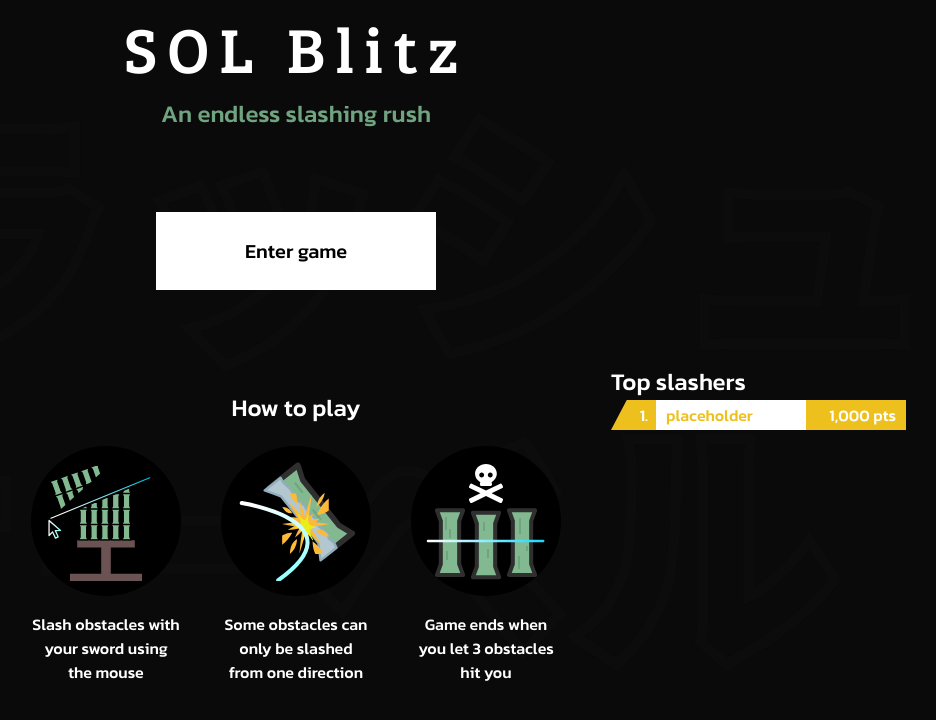
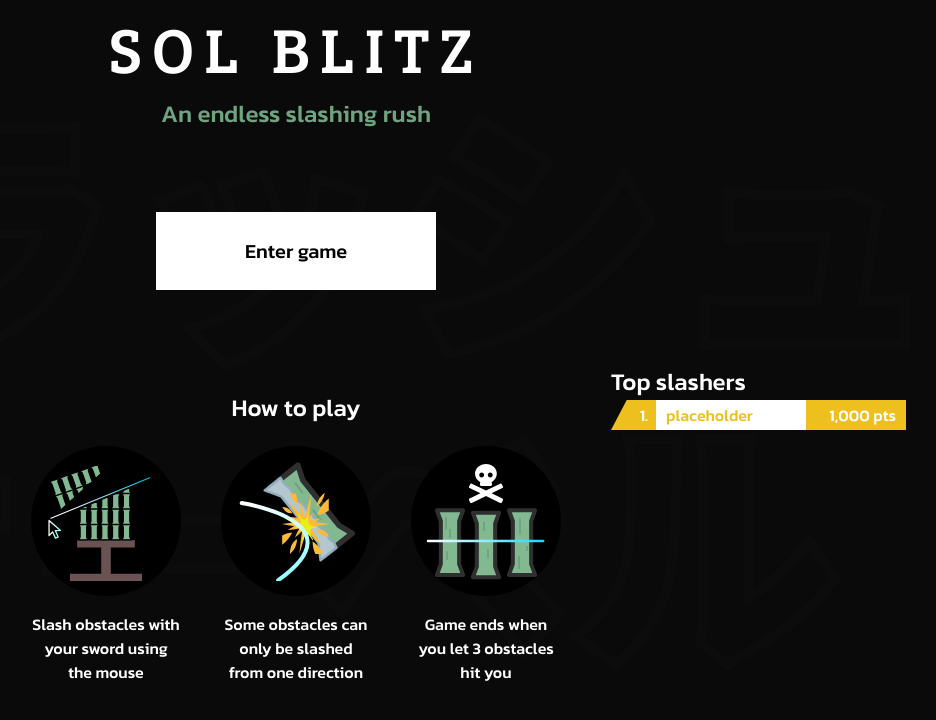
Before and after one commit to zsyborg/sla, a Vue app: page index.html in a window 1280 px wide. Shown: the whole page, without its empty margins (344-1280 px from the left). Built offline with nearby package versions, Linux system fonts and the light colour scheme.

Commit message:
SOLBLITZ - Uppercase Changes

```diff
--- a/index.html
+++ b/index.html
@@ -41,7 +41,7 @@
             </nav>
 
             <article class="container">
-                <h1>SOL Blitz</h1>
+                <h1>SOL BLITZ</h1>
                 <!-- <script>
                     // Work-around node polyfills missing in Vite.
                     window.global = window;
```
